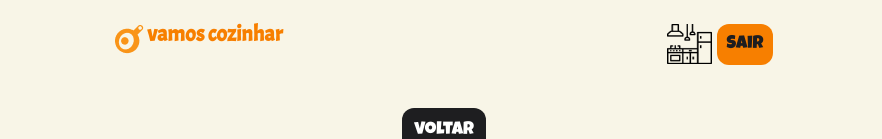
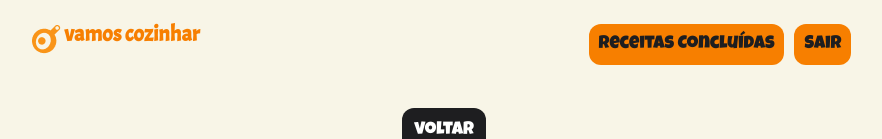
Before and after one commit to Kitchen-Road/KitchenRoad-Frontend, a React (Create React App) app: page /ModoDePreparo/1 in a window 1280 px wide. Shown: the top 139 px of the page, without its empty margins (196-1078 px from the left). Built offline with nearby package versions, Linux system fonts and the light colour scheme; no server answers.

Commit message:
Estilização do botão de receitas concluidas

```diff
--- a/src/assets/css/button.scss
+++ b/src/assets/css/button.scss
@@ -29,6 +29,7 @@
 
 .btn-nav {
   border: none;
+  margin: 5px;
   text-decoration: none;
   background: $dark_orange;
   color: $dark_gray;
@@ -60,6 +61,7 @@
   border: none;
   text-decoration: none;
   background: $dark_red;
+  cursor: not-allowed;
   color: white;
   outline: none;
   font-size: 18px;
--- a/src/components/container/NavbarLogado.js
+++ b/src/components/container/NavbarLogado.js
@@ -1,7 +1,6 @@
 import React from "react";
 import { Link } from "react-router-dom";
 import frigideira from "../../assets/img/modoPreparo/frigideira.png";
-import kitchen from "../../assets/img/kitchen.png";
 
 const NavbarLogado = () => {
   const handleClick = () => {
@@ -16,7 +15,9 @@ const NavbarLogado = () => {
         </p>
       </Link>
       <Link to="/receitasConcluidas">
-        <img className="img-pad" src={kitchen} width="50" height="40"></img>
+        <button className="btn-nav" onClick={() => handleClick()}>
+          Receitas Concluídas
+        </button>
       </Link>
       <Link to="/">
         <button className="btn-nav" onClick={() => handleClick()}>
```
